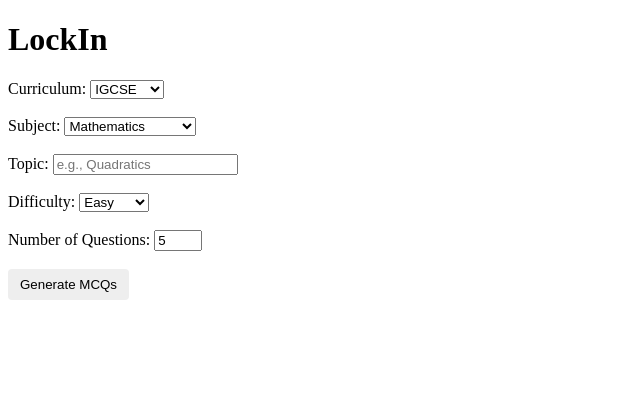
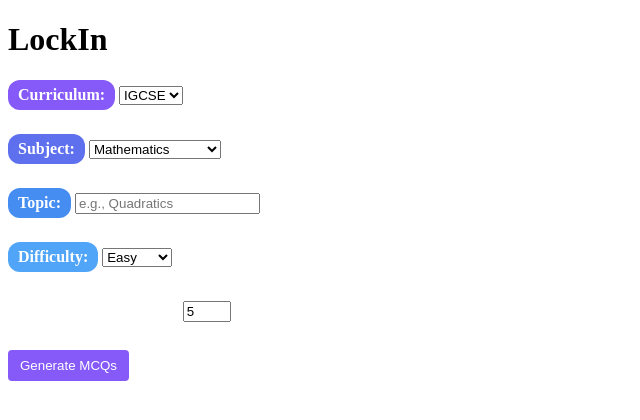
Before and after one commit to francoNovoa08/LockIn-demo, a Flask app: page / in a window 1280 px wide. Shown: the top 420 px of the page, without its empty margins (0-640 px from the left). Run offline with Flask 3, Linux system fonts and the light colour scheme.

Commit message:
Add basic styling

```diff
--- a/static/css/style.css
+++ b/static/css/style.css
@@ -1,12 +1,46 @@
+:root {
+  --LockIn-purple: #855af8;
+  --LockIn-purple-blue: #5f70ee;
+  --LockIn-blue: #468df2;
+  --LockIn-blue-light: #50a5f8;
+  --LockIn-purple-light: #9e86ff;
+}
+
 button {
+  color: white;
   padding: 8px 12px;
   border: none;
   border-radius: 4px;
-  background-color: #eee;
+  background-color: var(--LockIn-purple);
   cursor: pointer;
   transition: background-color 0.3s;
 }
 
 button:hover {
-  background-color: #ddd
+  background-color: var(--LockIn-purple-light)
 }
+
+label {
+  display: inline-block;
+  color: white;
+  padding: 6px 10px;
+  border-radius: 12px;
+  margin-bottom: 6px;
+  font-weight: bold;
+}
+
+#curriculum-label {
+  background-color: var(--LockIn-purple);
+}
+#level-label {
+  background-color: var(--LockIn-purple-light);
+}
+#subject-label {
+  background-color: var(--LockIn-purple-blue);
+}
+#topic-label {
+  background-color: var(--LockIn-blue);
+}
+#difficulty-label {
+  background-color: var(--LockIn-blue-light)
+}
--- a/templates/index.html
+++ b/templates/index.html
@@ -16,22 +16,21 @@
 <body>
   <h1>LockIn</h1>
 
-  <label for="curriculum">Curriculum:</label>
+  <label for="curriculum" id="curriculum-label">Curriculum:</label>
   <select id="curriculum">
     <option value="IGCSE">IGCSE</option>
     <option value="IB">IB</option>
-    <option value="A-Levels">A Levels</option>
   </select><br><br>
 
   <div id="ib-level-container" style="display: none;">
-    <label for="ibLevel">IB Level:</label>
+    <label for="ibLevel" id="level-label">IB Level:</label>
     <select id="ibLevel">
       <option value="SL">SL</option>
       <option value="HL">HL</option>
     </select><br><br>
   </div>
 
-  <label for="subject">Subject:</label>
+  <label for="subject" id="subject-label">Subject:</label>
   <select id="subject">
     <option value="Math">Mathematics</option>
     <option value="Physics">Physics</option>
@@ -45,10 +44,10 @@
     <option value="Sports Science">Computer Science</option>
   </select><br><br>
 
-  <label for="topic">Topic:</label>
+  <label for="topic" id="topic-label">Topic:</label>
   <input type="text" id="topic" placeholder="e.g., Quadratics"><br><br>
 
-  <label for="difficulty">Difficulty:</label>
+  <label for="difficulty" id="difficulty-label">Difficulty:</label>
   <select id="difficulty">
     <option value="Easy">Easy</option>
     <option value="Medium">Medium</option>
```
